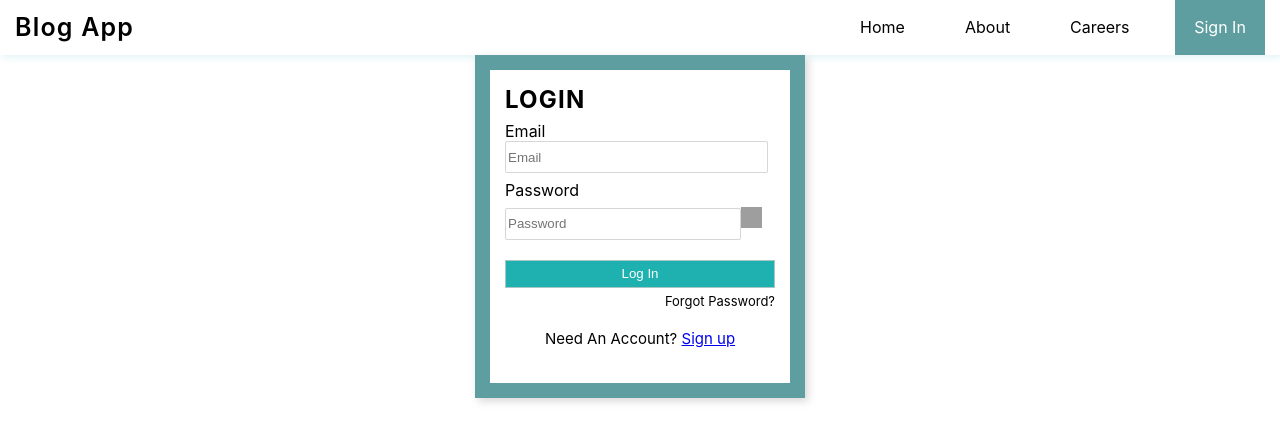
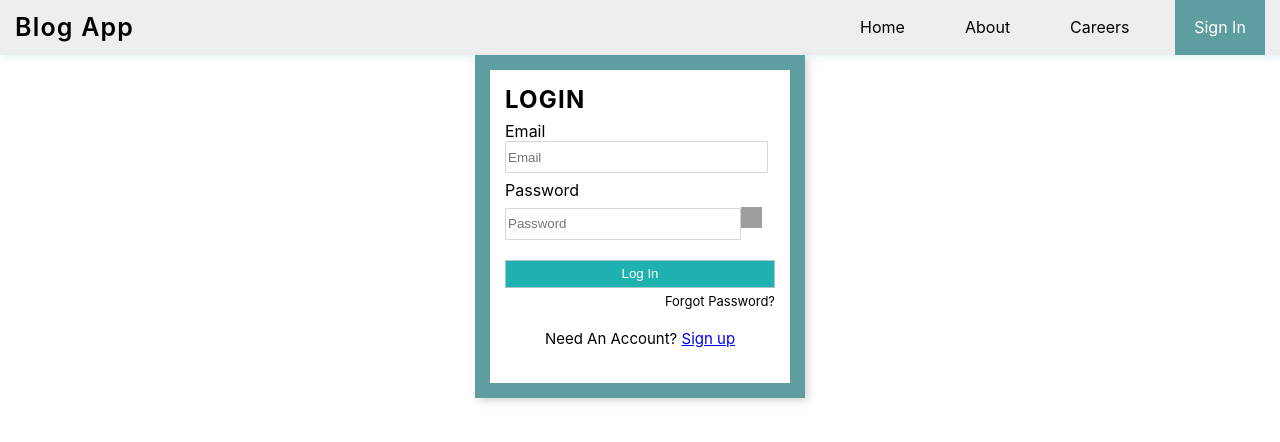
Before and after one commit to nayabrasoolsb/blog-app, a React (Create React App) app in the folder front-end/: page / in a window 1280 px wide. Shown: the top 442 px of the page. Built offline with nearby package versions, Linux system fonts and the light colour scheme; grey boxes are pictures that could not be loaded.

Commit message:
changes header background color

```diff
--- a/front-end/src/assets/styles/header.css
+++ b/front-end/src/assets/styles/header.css
@@ -3,6 +3,7 @@
   height: 55px;
   box-shadow: 2px 2px 8px rgba(215, 239, 243, 0.8);
   align-items: center;
+  background-color: #eeeeee;
 }
 .header>div{
   margin-right: 15px;
--- a/front-end/src/assets/styles/user-header.css
+++ b/front-end/src/assets/styles/user-header.css
@@ -3,6 +3,8 @@
   height: 55px;
   box-shadow: 2px 2px 8px rgba(215, 239, 243, 0.8);
   align-items: center;
+  background-color: #eeeeee;
+
 }
 
 .header1>div {
@@ -67,22 +69,26 @@
   transition: 0.4s ease-in;
   background-color: rgb(83, 130, 133);
 }
+
 @media (max-width: 600px) {
-  .header1>div:first-child{
+  .header1>div:first-child {
     font-size: 20px;
     letter-spacing: normal;
   }
-  .header1>div{
+
+  .header1>div {
     margin-right: 10px;
   }
 }
-@media(max-width: 365px){
-  .header1>div{
+
+@media(max-width: 365px) {
+  .header1>div {
     margin-right: 6px;
     font-size: 15px;
   }
-  .header1>div:first-child{
+
+  .header1>div:first-child {
     font-size: 18px;
-    letter-spacing:normal;
+    letter-spacing: normal;
   }
 }
```
